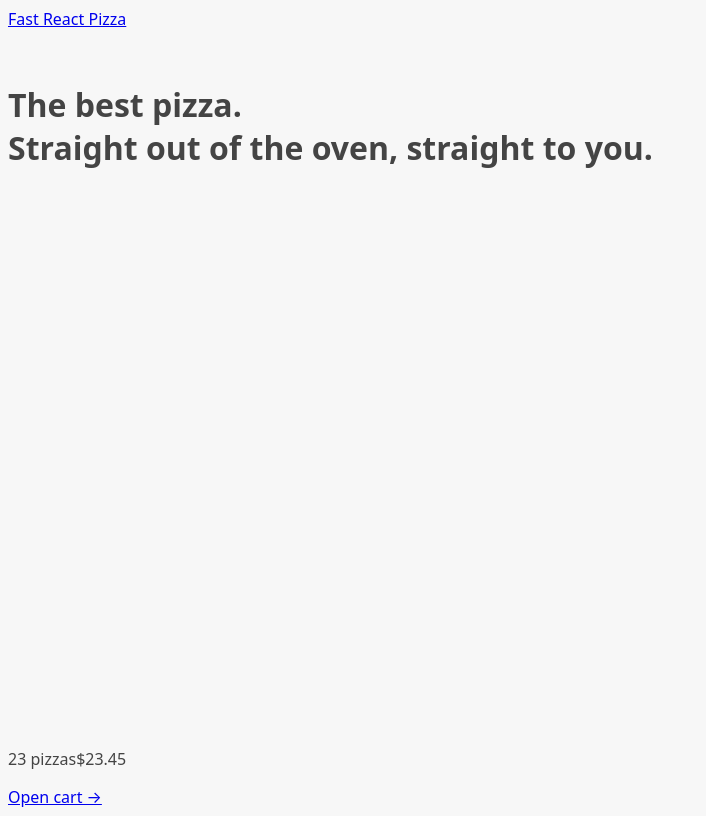
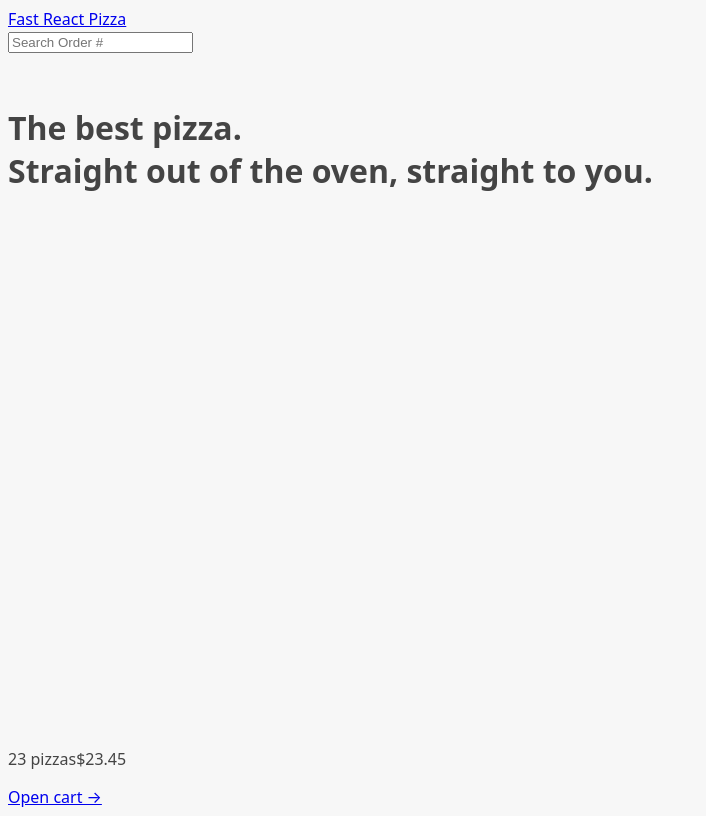
Before and after one commit to VisheshSingh/fast-react-pizza, a React (Vite) app: page / in a window 1280 px wide. Shown: the whole page, without its empty margins (0-706 px from the left). Built offline with nearby package versions, Linux system fonts and the light colour scheme.

Commit message:
Fetching Orders 📦

```diff
--- a/src/App.jsx
+++ b/src/App.jsx
@@ -5,7 +5,7 @@
 import Menu, { loader as MenuLoader } from './features/menu/Menu';
 import Cart from './features/cart/Cart';
 import CreateOrder from './features/order/CreateOrder';
-import Order from './features/order/Order';
+import Order, { loader as OrderLoader } from './features/order/Order';
 import './index.css';
 import AppLayout from './ui/AppLayout';
 
@@ -35,6 +35,8 @@
       {
         path: '/order/:orderId',
         element: <Order />,
+        loader: OrderLoader,
+        errorElement: <Error />,
       },
     ],
   },
--- a/src/features/order/Order.jsx
+++ b/src/features/order/Order.jsx
@@ -1,47 +1,15 @@
 // Test ID: IIDSAT
 
+import { useLoaderData } from 'react-router-dom';
+import { getOrder } from '../../services/apiRestaurant';
 import {
   calcMinutesLeft,
   formatCurrency,
   formatDate,
-} from "../../utils/helpers";
-
-const order = {
-  id: "ABCDEF",
-  customer: "Jonas",
-  phone: "123456789",
-  address: "Arroios, Lisbon , Portugal",
-  priority: true,
-  estimatedDelivery: "2027-04-25T10:00:00",
-  cart: [
-    {
-      pizzaId: 7,
-      name: "Napoli",
-      quantity: 3,
-      unitPrice: 16,
-      totalPrice: 48,
-    },
-    {
-      pizzaId: 5,
-      name: "Diavola",
-      quantity: 2,
-      unitPrice: 16,
-      totalPrice: 32,
-    },
-    {
-      pizzaId: 3,
-      name: "Romana",
-      quantity: 1,
-      unitPrice: 15,
-      totalPrice: 15,
-    },
-  ],
-  position: "-9.000,38.000",
-  orderPrice: 95,
-  priorityPrice: 19,
-};
+} from '../../utils/helpers';
 
 function Order() {
+  const order = useLoaderData();
   // Everyone can search for all orders, so for privacy reasons we're gonna gonna exclude names or address, these are only for the restaurant staff
   const {
     id,
@@ -69,7 +37,7 @@
         <p>
           {deliveryIn >= 0
             ? `Only ${calcMinutesLeft(estimatedDelivery)} minutes left 😃`
-            : "Order should have arrived"}
+            : 'Order should have arrived'}
         </p>
         <p>(Estimated delivery: {formatDate(estimatedDelivery)})</p>
       </div>
@@ -83,4 +51,8 @@
   );
 }
 
+export async function loader({ params }) {
+  const order = await getOrder(params.orderId);
+  return order;
+}
 export default Order;
--- /dev/null
+++ b/src/features/order/SearchOrder.jsx
@@ -0,0 +1,27 @@
+import React, { useState } from 'react';
+import { useNavigate } from 'react-router-dom';
+
+const SearchOrder = () => {
+  const [query, setQuery] = useState('');
+  const navigate = useNavigate();
+
+  const handleSubmit = (e) => {
+    e.preventDefault();
+    if (!query) return;
+    navigate(`/order/${query}`);
+    setQuery('');
+  };
+
+  return (
+    <form onSubmit={handleSubmit}>
+      <input
+        placeholder='Search Order #'
+        type='text'
+        value={query}
+        onChange={(e) => setQuery(e.target.value)}
+      />
+    </form>
+  );
+};
+
+export default SearchOrder;
--- a/src/ui/Header.jsx
+++ b/src/ui/Header.jsx
@@ -1,8 +1,14 @@
 import React from 'react';
 import { Link } from 'react-router-dom';
+import SearchOrder from '../features/order/SearchOrder';
 
 const Header = () => {
-  return <Link to='/'>Fast React Pizza</Link>;
+  return (
+    <div>
+      <Link to='/'>Fast React Pizza</Link>
+      <SearchOrder />
+    </div>
+  );
 };
 
 export default Header;
```
